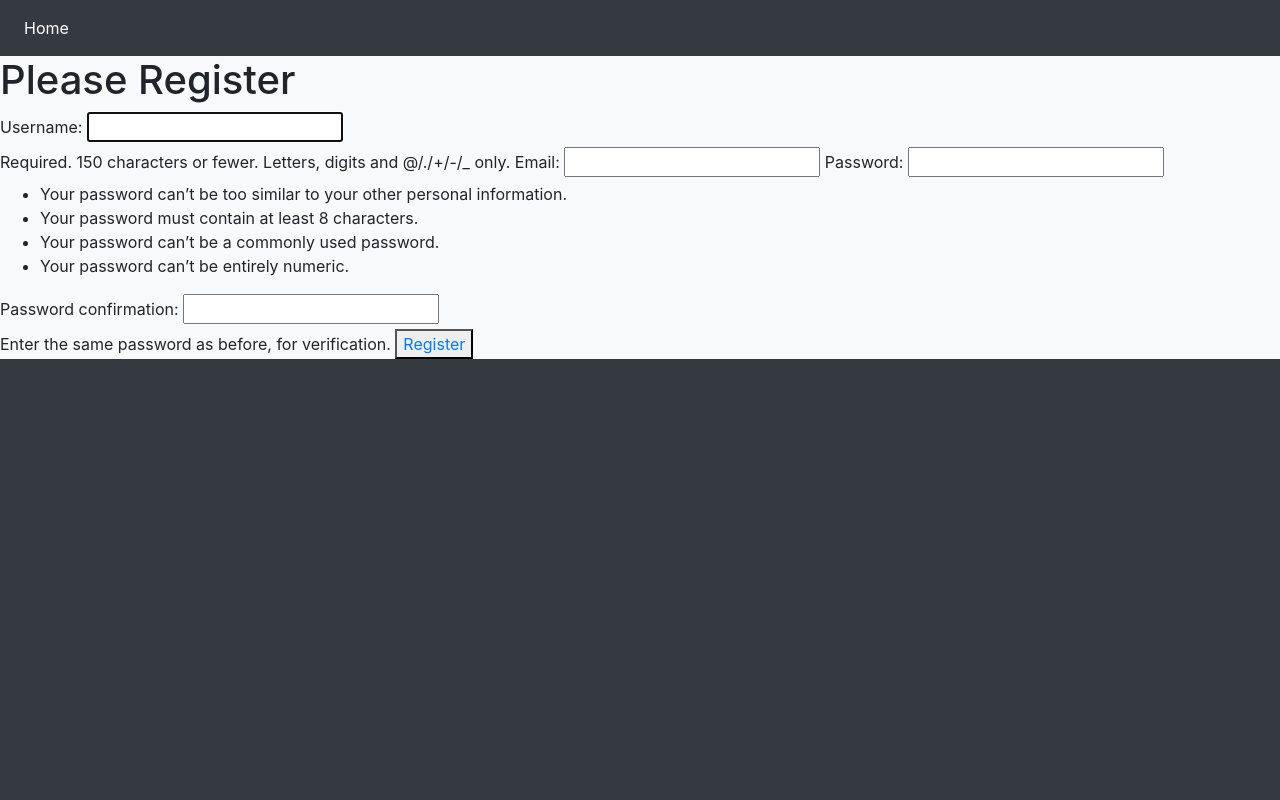
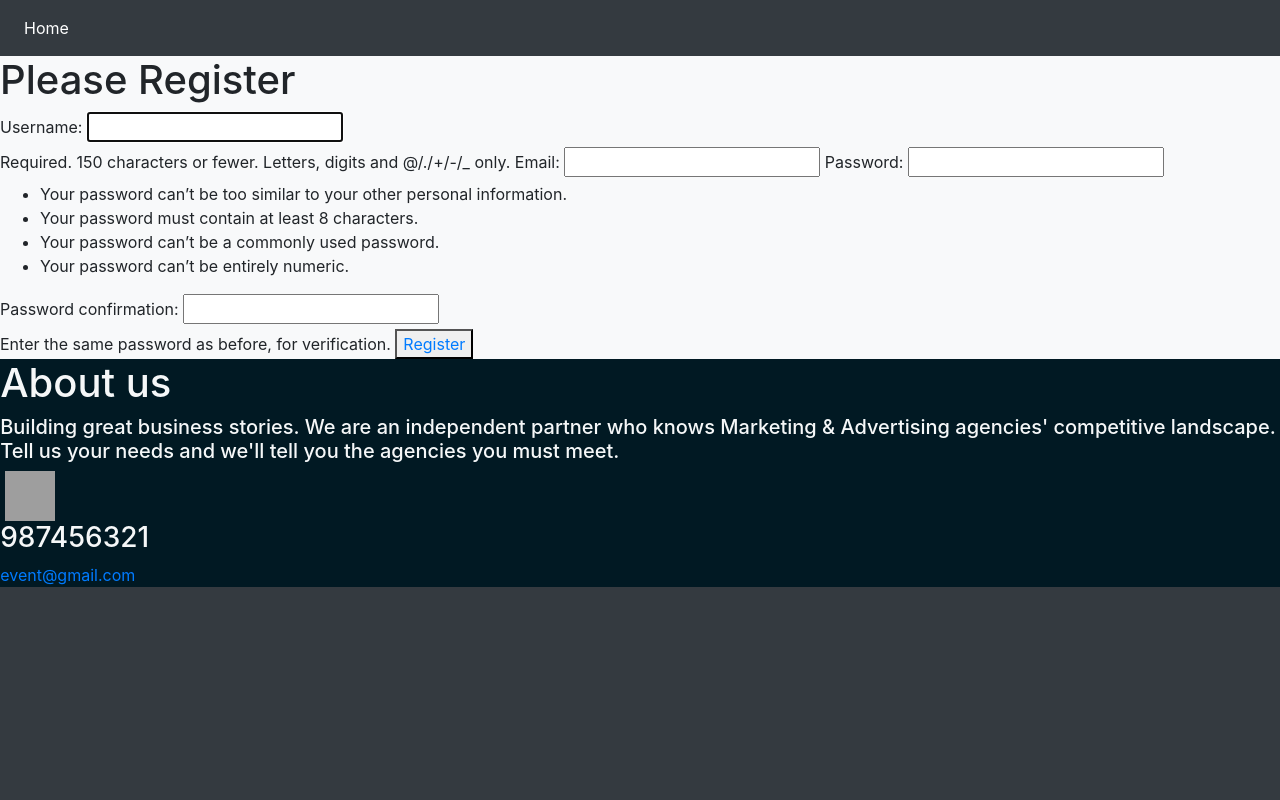
Before and after one commit to ranaBakri/ProjectdjangoR.A, a Django app: page /register/ in a window 1280 px wide. Run offline with Django 4.2, Linux system fonts and the light colour scheme; some libraries are stand-ins or nearby versions; grey boxes are pictures that could not be loaded.

Commit message:
after adding footer

```diff
--- a/users/templates/user_register.html
+++ b/users/templates/user_register.html
@@ -2,6 +2,16 @@
 <!DOCTYPE html>
 <html lang="en">
 <head>
+    <style>
+        footer {
+          text-align: left;
+          padding: 0.2px;;
+          background-color: rgb(1, 25, 35);
+          color: rgb(245, 247, 248);
+          font: status-bar,oblique;
+        }
+
+        </style>
     <meta charset="UTF-8">
     <meta http-equiv="X-UA-Compatible" content="IE=edge">
     <meta name="viewport" content="width=device-width, initial-scale=1.0">
@@ -50,6 +60,17 @@
             <button type="submit"><a href="{% url 'home' %}">Register</a></button>
 
         </form>
+        <div><footer>
+            <h1>About us</h1>
+            <h5>Building great business stories.
+            We are an independent partner who knows Marketing & Advertising agencies' competitive landscape. Tell us your needs and we'll tell you the agencies you must meet.</h5>
+
+            <img>
+            <img src="https://static.vecteezy.com/system/resources/previews/009/384/296/original/call-us-buttons-clipart-design-illustration-free-png.png" alt="Call us" width="50" height="50"><h3>987456321</h3>
+            </img>
+            </h2><a href="event@gmail.com">event@gmail.com</a></h2>
+        </footer>
+          </div>
 
         </main>
 </html>
--- a/users/views.py
+++ b/users/views.py
@@ -48,5 +48,12 @@ def login(request):
 def logout_request(request):
     logout(request)
 
-    messages.info(request,"you have successfully logged out")
+    messages.info(request, "you have successfully logged out")
     return redirect("login/")
+
+
+def permission(request):
+    if request.user.is_anonymous:
+        return redirect("login")
+    elif not request.user.is_staff:
+        raise Http404
```
Also changed, not shown: users/templates/home.html (+24 -1 lines), users/templates/login.html (+21 -0 lines), db.sqlite3.
